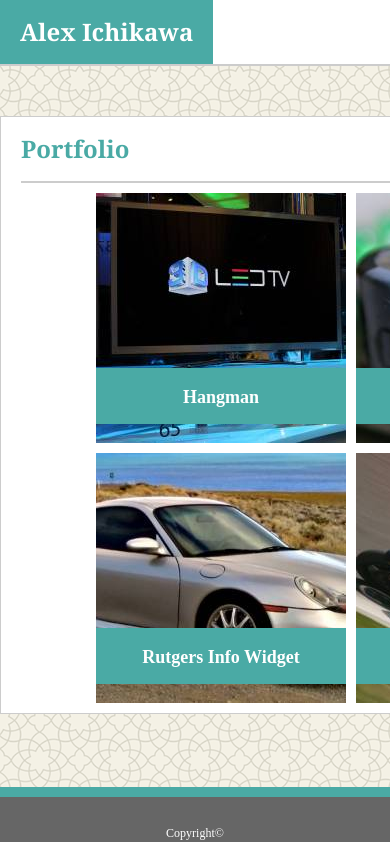
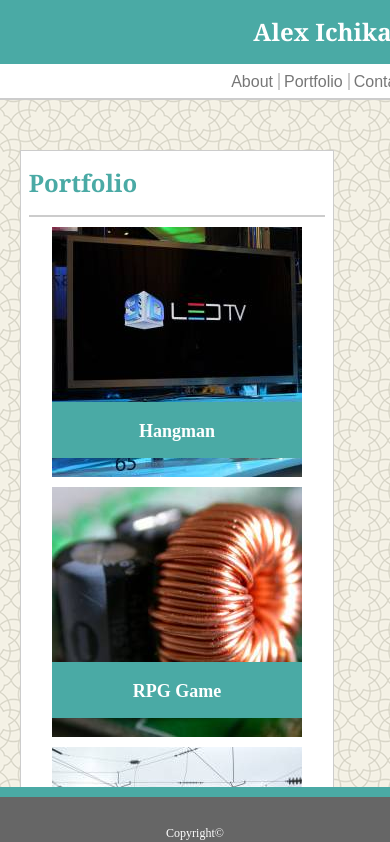
Before and after one commit to alex-ichikawa/Responsive-Portfolio, a plain HTML site: page portfolio.html in a window 390 px wide. Shown: the top 842 px of the page. Drawn offline with Linux system fonts and the light colour scheme.

Commit message:
first commit

```diff
--- a/assets/css/portfolio.css
+++ b/assets/css/portfolio.css
@@ -53,3 +53,89 @@ a {
     width: 770px;
     margin: 0 auto;
 }
+
+/*Media calls*/
+@media screen and (max-width: 980px) {
+
+    .gallery {
+        grid-template-columns:  180px 180px 180px;
+        grid-gap: 10px;
+        width: 580px;
+    }
+
+.img1,
+.img2,
+.img3,
+.img4,
+.img5 {
+    height: 180px;
+    width: 180px;
+    background-size: contain;
+}
+
+.border {
+    width: 180px;
+    height: 28.8px;
+    text-align: center;
+    padding-top: 16px;
+    position: relative;
+    top: 70%;
+}
+
+}
+
+@media screen and (max-width: 768px) {
+    .gallery {
+        grid-template-columns:  135px 135px 135px;
+        grid-gap: 10px;
+        width: 425px;
+    }
+
+.img1,
+.img2,
+.img3,
+.img4,
+.img5 {
+    height: 135px;
+    width: 135px;
+    background-size: contain;
+}
+
+.border {
+    width: 135px;
+    height: 45px;
+    text-align: center;
+    padding-top: 6px;
+    position: relative;
+    top: 60%;
+}
+
+
+@media screen and (max-width: 640px) {
+    .gallery {
+        grid-template-columns:  250px;
+        grid-gap: 10px;
+        width: 250px;
+    }
+
+.img1,
+.img2,
+.img3,
+.img4,
+.img5 {
+    height: 250px;
+    width: 250px;
+}
+
+.border {
+    background-color: #4aaaa5;
+    width: 250px;
+    height: 36px;
+    text-align: center;
+    padding-top: 20px;
+    position: relative;
+    top: 70%;
+}
+}
+
+}
--- a/assets/css/style.css
+++ b/assets/css/style.css
@@ -92,6 +92,8 @@ a:visited {
 
 .spacer {
     height: 107px;
+    position: fixed;
+    bottom: 0;
 }
 
 footer {
@@ -106,6 +108,105 @@ footer {
     padding-bottom: 5px;
     border-top: solid #4aaaa5 10px;
     font-size: 12px;
+}
+
+/*Media calls*/
+@media screen and (max-width: 980px) {
+    .container,
+    .header-content {
+        width: 80%;
+    }
+
+    .container {
+        margin-bottom: 107px;
+    }
+
+    .header-content {
+     float: left;
+    }
+
+    .content {
+        width: 95%;
+    }
+
+}
+
+@media screen and (max-width: 768px) {
+    .container {
+        width: 80%;
+        float: left;
+        margin-left: 20px;
+        margin-bottom: 107px;
+    }
+
+    .header-content {
+        width: 60%;
+       float: left;
+        margin-left: 20px;
+    }
+
+    .content {
+        width: 95%;
+    }
+
+  .spacer {
+        position: fixed;
+        bottom: 0;
+        height: 107px;
+        width: 768px;
+    }
 
 
 }
+
+
+@media screen and (max-width: 640px) {
+    /*.container {
+        width: 80%;
+        float: left;
+        margin-left: 20px;
+        margin-bottom: 107px;
+    }
+
+    .header-content {
+        width: 60%;
+        float: left;
+        margin-left: 20px;
+    }
+
+    .contect {
+        width: 95%;
+    }
+
+  .spacer {
+        position: fixed;
+        bottom: 0;
+        height: 107px;
+        width: 768px;
+    }*/
+
+    .container {
+        float: none;
+    }
+
+    header {
+        height: 98px;
+    }
+
+    h1 {
+        min-width: 640px;
+        width: 100%;
+    }
+
+    .header-content {
+        margin-left: 0px;
+    }
+
+    nav {
+        min-width: 640px;
+        float: none;
+        text-align: center;
+        position: relative;
+        top: 10px;
+    }
+}
```
Also changed, not shown: assets/css/contact.css (+13 -0 lines), assets/css/index.css (+17 -0 lines), index.html (line endings or trailing spaces).
